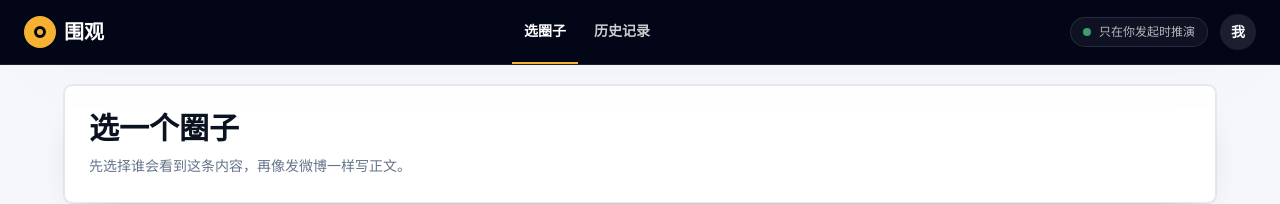
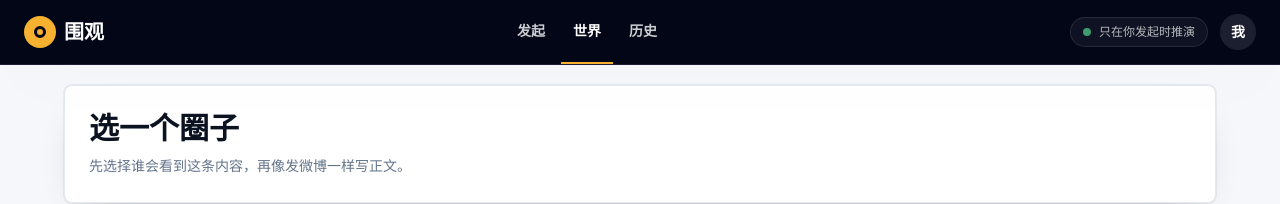
Before and after one commit to phoenixsn13/WeiGuan, a React (Vite) app in the folder frontend/: page / in a window 1280 px wide. Shown: the top 204 px of the page. Built offline with nearby package versions, Linux system fonts and the light colour scheme; no server answers.

Commit message:
feat(shell): world-mind navigation
Review-Anchor: P7-T8

```diff
--- a/frontend/src/shell/AppShell.tsx
+++ b/frontend/src/shell/AppShell.tsx
@@ -38,18 +38,23 @@ export function AppShell({ children }: { children: React.ReactNode }) {
       <header className="sticky top-0 z-30 border-b border-white/10 bg-slate-950 shadow-chrome">
         <div className="mx-auto flex h-16 max-w-[1680px] items-center justify-between gap-4 px-4 sm:px-6">
           <BrandMark />
+          {/* review:P7-T8 */}
           <nav className="hidden h-16 items-stretch gap-1 md:flex">
-            <NavItem to="/">选圈子</NavItem>
-            <NavItem to="/history">历史记录</NavItem>
+            <NavItem to="/compose">发起</NavItem>
+            <NavItem to="/">世界</NavItem>
+            <NavItem to="/history">历史</NavItem>
           </nav>
           <div className="flex items-center gap-3">
             <div className="hidden items-center gap-2 rounded-full border border-white/10 bg-white/5 px-3 py-1.5 text-xs text-white/70 sm:flex">
               <span className="h-2 w-2 rounded-full bg-sentiment-positive" />
               只在你发起时推演
             </div>
-            <div className="grid h-9 w-9 place-items-center rounded-full bg-white/10 text-sm font-semibold text-white">
+            <NavLink
+              className="grid h-9 w-9 place-items-center rounded-full bg-white/10 text-sm font-semibold text-white transition hover:bg-white/15"
+              to="/identity/me"
+            >
               我
-            </div>
+            </NavLink>
           </div>
         </div>
       </header>
```
Also changed, not shown: 1 other file (tests, documents, lock files or other folders).
